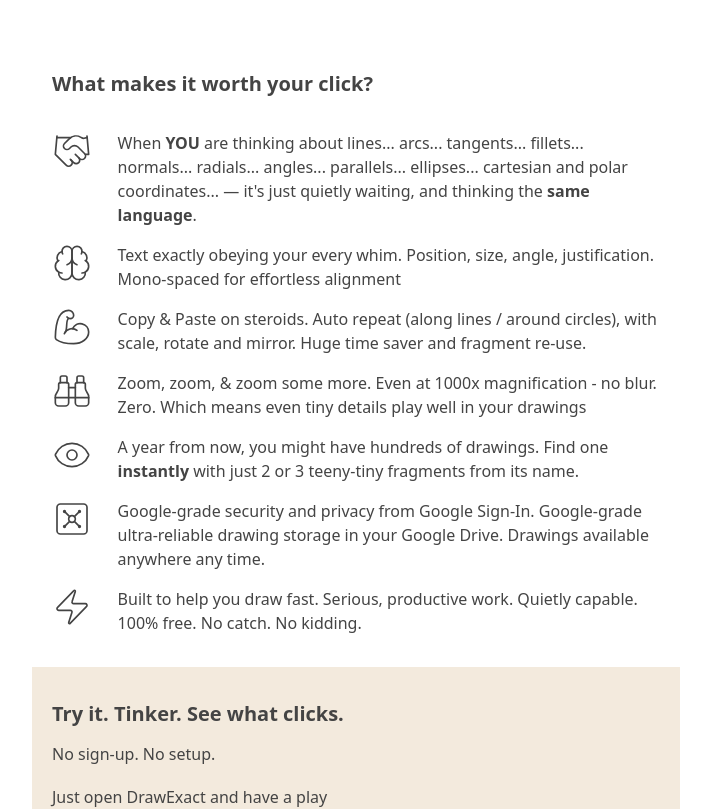
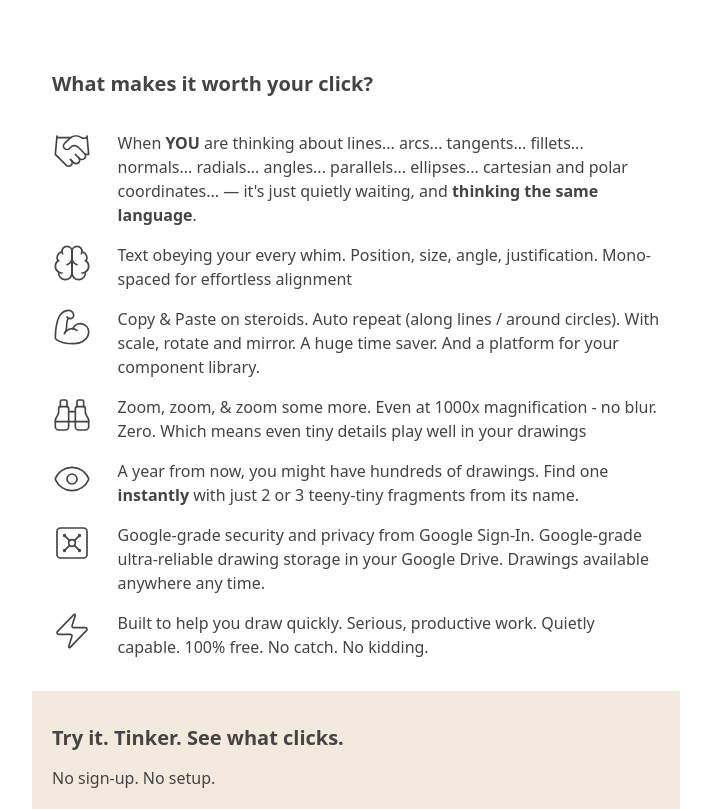
Before and after one commit to peterhoward42/dxact-web, a Svelte app: page / in a window 1280 px wide. Shown: the part 1560-2369 px from the top of the page, without its empty margins (284-995 px from the left). Built offline with nearby package versions, Linux system fonts and the light colour scheme.

Commit message:
Tune a few sentences

```diff
--- a/src/components/BigScreen2.svelte
+++ b/src/components/BigScreen2.svelte
@@ -29,7 +29,7 @@
                             absoluteStrokeWidth={true}
                         />{/snippet}
                     {#snippet theCpt()}<span>
-                            Diamond clarity
+                            Diamond crisp drawing clarity
                         </span>{/snippet}
                 </ListItemWithIcon>
             </li>
--- a/src/components/WhatMakesItWorth.svelte
+++ b/src/components/WhatMakesItWorth.svelte
@@ -27,8 +27,8 @@
                             lines... arcs... tangents... fillets... normals...
                             radials... angles... parallels... ellipses...
                             cartesian and polar coordinates... — it's just
-                            quietly waiting, and thinking the
-                            <strong>same language</strong>.
+                            quietly waiting, and <strong>thinking the
+                            same language</strong>.
                         </span>{/snippet}
                 </ListItemWithIcon>
             </li>
@@ -40,7 +40,7 @@
                             absoluteStrokeWidth={true}
                         />{/snippet}
                     {#snippet theCpt()}<span
-                            >Text exactly obeying your every whim. Position,
+                            >Text obeying your every whim. Position,
                             size, angle, justification. Mono-spaced for
                             effortless alignment</span
                         >{/snippet}
@@ -55,8 +55,8 @@
                         />{/snippet}
                     {#snippet theCpt()}<span
                             >Copy &amp; Paste on steroids. Auto repeat (along
-                            lines / around circles), with scale, rotate and
-                            mirror. Huge time saver and fragment re-use.</span
+                            lines / around circles). With scale, rotate and
+                            mirror. A huge time saver. And a platform for your component library.</span
                         >{/snippet}
                 </ListItemWithIcon>
             </li>
@@ -111,7 +111,7 @@
                             absoluteStrokeWidth={true}
                         />{/snippet}
                     {#snippet theCpt()}<span>
-                            Built to help you draw fast. Serious, productive
+                            Built to help you draw quickly. Serious, productive
                             work. Quietly capable. 100% free. No catch. No
                             kidding.
                         </span>{/snippet}
```
